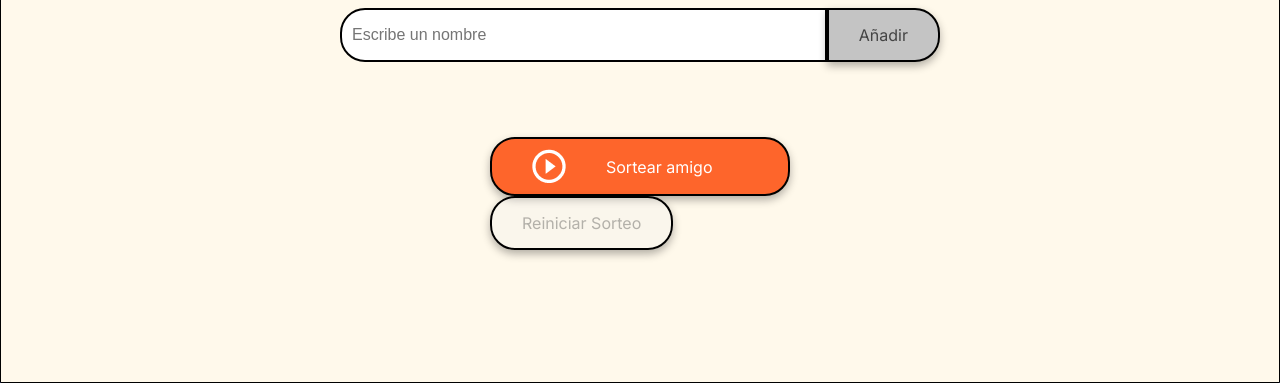
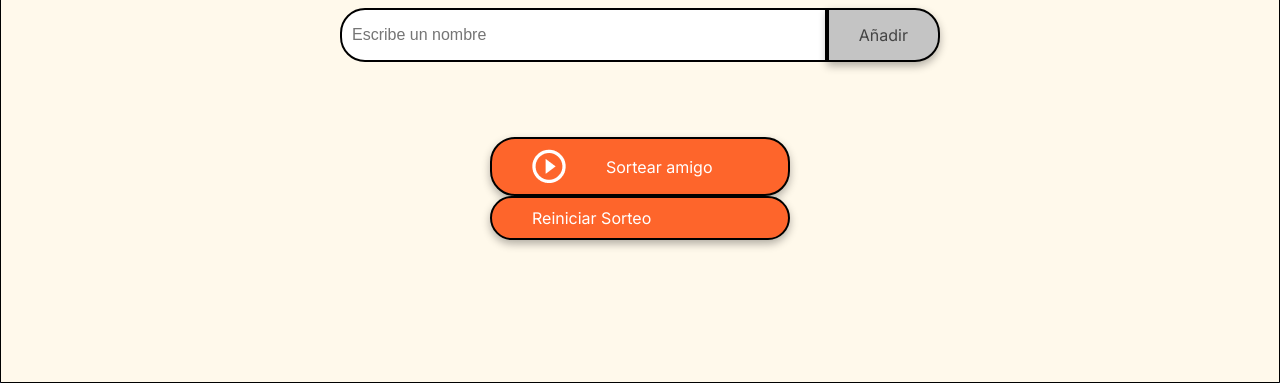
Before and after one commit to vladimirmc/challenge-amigo-secreto_esp-main, a plain HTML site: page index.html in a window 1280 px wide. Shown: the part 417-800 px from the top of the page. Drawn offline with Linux system fonts and the light colour scheme.

Commit message:
agregar boton reinicio sorteo

```diff
--- a/style.css
+++ b/style.css
@@ -160,3 +160,21 @@ ul {
 .button-draw:hover {
     background-color: var(--color-button-hover);
 }
+
+/* Botón de Reinicio de sorteo */
+.button-image {
+    display: flex;
+    align-items: center;
+    width: 100%;
+    padding: 10px 40px;
+    color: var(--color-white);
+    background-color: var(--color-button);
+    font-size: 16px;
+}
+.button-image img {
+    margin-right: 40px;
+}
+
+.button-image:hover {
+    background-color: var(--color-button-hover);
+}
```
